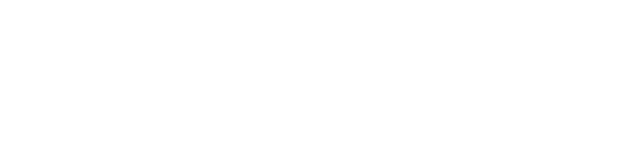
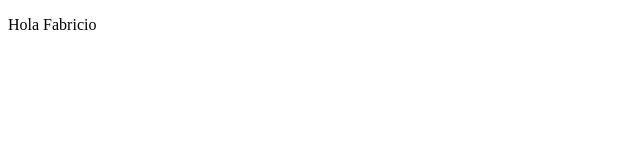
Before and after one commit to FabricioM09/proyecto-git, a plain HTML site: page index.html in a window 1280 px wide. Shown: the whole page, without its empty margins (0-640 px from the left). Drawn offline with Linux system fonts and the light colour scheme.

Commit message:
Version 0.0.2

```diff
--- a/index.html
+++ b/index.html
@@ -7,6 +7,6 @@
     <title>Hola desde git</title>
 </head>
 <body>
-
+    <p>Hola Fabricio</p>
 </body>
 </html>
```
